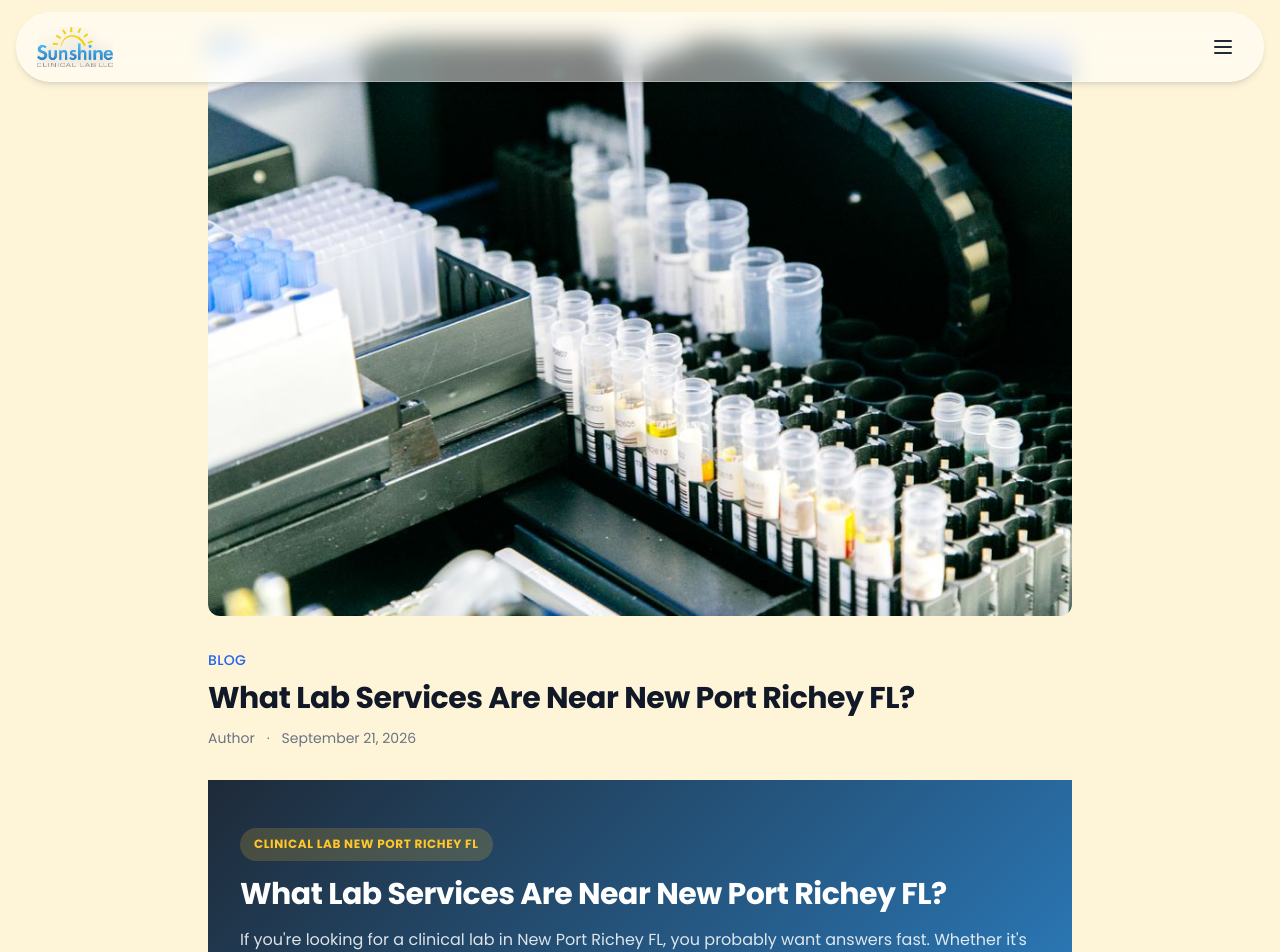
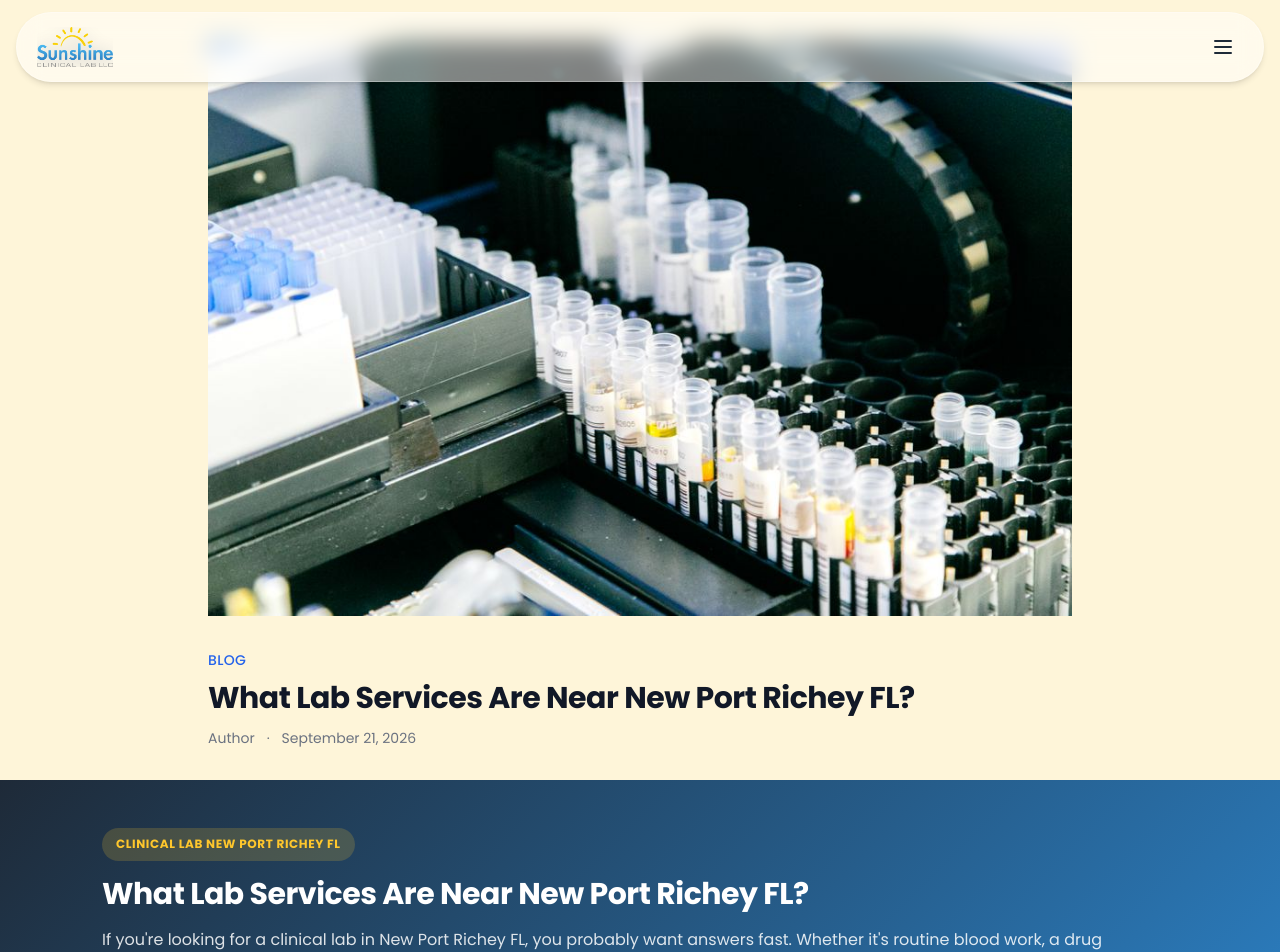
Before and after one commit to Echo5Digital/Sunshinelabus, a Next.js app in the folder frontend/: page /blog/what-lab-services-are-near-new-port-richey-fl in a window 1280 px wide. Shown: the top 952 px of the page. Built offline with nearby package versions, Linux system fonts and the light colour scheme.

Commit message:
fix: correct blog post styling wrapper (remove prose/max-w-4xl clash with component renderer)

```diff
--- a/frontend/app/blog/what-lab-services-are-near-new-port-richey-fl/page.jsx
+++ b/frontend/app/blog/what-lab-services-are-near-new-port-richey-fl/page.jsx
@@ -1,10 +1,9 @@
 export const metadata = {
-  title: "Clinical Lab New Port Richey FL | Lab Services Near You",
-  description: "Looking for a clinical lab in New Port Richey FL? Sunshine Clinical Lab offers blood work, drug testing, health screenings, and more. Walk-ins welcome.",
-  keywords: ["clinical lab New Port Richey FL"],
+  title: "What Lab Services Are Near New Port Richey FL?",
+  description: "",
   openGraph: {
-    title: "Clinical Lab New Port Richey FL | Lab Services Near You",
-    description: "Looking for a clinical lab in New Port Richey FL? Sunshine Clinical Lab offers blood work, drug testing, health screenings, and more. Walk-ins welcome.",
+    title: "What Lab Services Are Near New Port Richey FL?",
+    description: "",
     url: "https://www.sunshinelabus.com/blog/what-lab-services-are-near-new-port-richey-fl",
     type: 'article',
     publishedTime: "2026-09-21",
@@ -15,7 +14,7 @@ const articleSchema = {
   '@context': 'https://schema.org',
   '@type': 'BlogPosting',
   headline: "What Lab Services Are Near New Port Richey FL?",
-  description: "Looking for a clinical lab in New Port Richey FL? Sunshine Clinical Lab offers blood work, drug testing, health screenings, and more. Walk-ins welcome.",
+  description: "",
   author: { '@type': 'Organization', name: "Author" },
   publisher: { '@type': 'Organization', name: "Author" },
   datePublished: "2026-09-21",
@@ -28,9 +27,9 @@ export default function Page() {
   return (
     <>
       <script type="application/ld+json" dangerouslySetInnerHTML={{ __html: JSON.stringify(articleSchema) }} />
-      <article className="max-w-4xl mx-auto px-4 py-10">
-        <img src="/images/blog/what-lab-services-are-near-new-port-richey-fl/featured.jpg" alt="What Lab Services Are Near New Port Richey FL?" className="w-full rounded-xl mb-8 object-cover" />
-        <header className="mb-8">
+      <article className="mx-auto py-10">
+        <img src="/images/blog/what-lab-services-are-near-new-port-richey-fl/featured.jpg" alt="What Lab Services Are Near New Port Richey FL?" className="w-full rounded-xl mb-8 object-cover max-w-4xl mx-auto px-4" />
+        <header className="mb-8 max-w-4xl mx-auto px-4">
           <span className="text-sm font-medium text-blue-600 uppercase tracking-wide">blog</span>
           <h1 className="text-3xl font-bold text-gray-900 mt-2 mb-3">What Lab Services Are Near New Port Richey FL?</h1>
           <div className="flex items-center gap-3 text-sm text-gray-500">
@@ -40,7 +39,7 @@ export default function Page() {
           </div>
         </header>
         <div
-          className="prose prose-lg max-w-none"
+          className=""
           dangerouslySetInnerHTML={{ __html: `<div id="echo5-ai-blog" style="font-family:'Poppins', system-ui, sans-serif !important; color:#374151 !important; line-height:1.7 !important;">
 <div style="width:100% !important; background:linear-gradient(135deg, #1E2A38 0%, #2B7DBF 100%) !important; color:#fff !important;">
   <div style="max-width:1140px !important; margin:0 auto !important; padding:48px 32px !important;">
```
